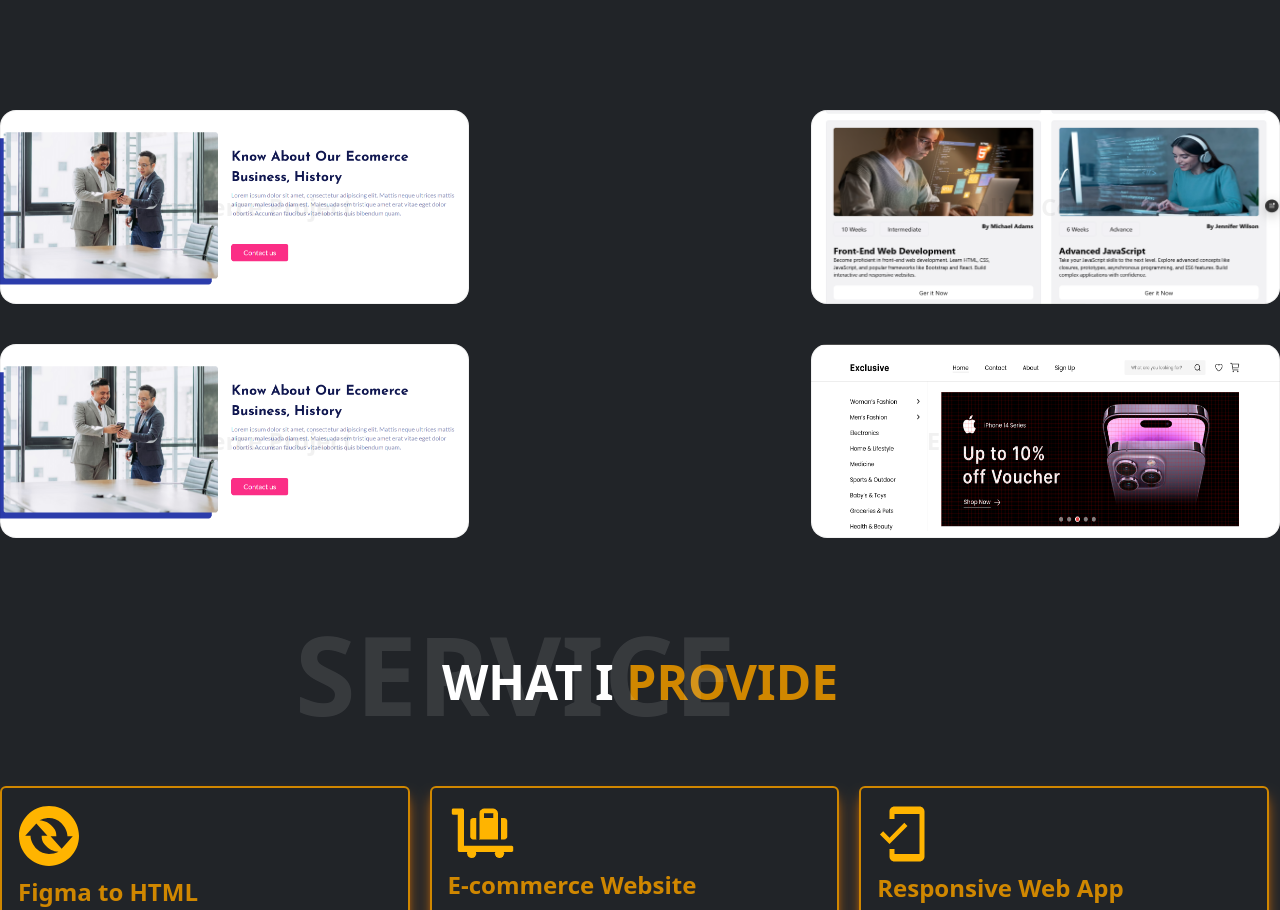
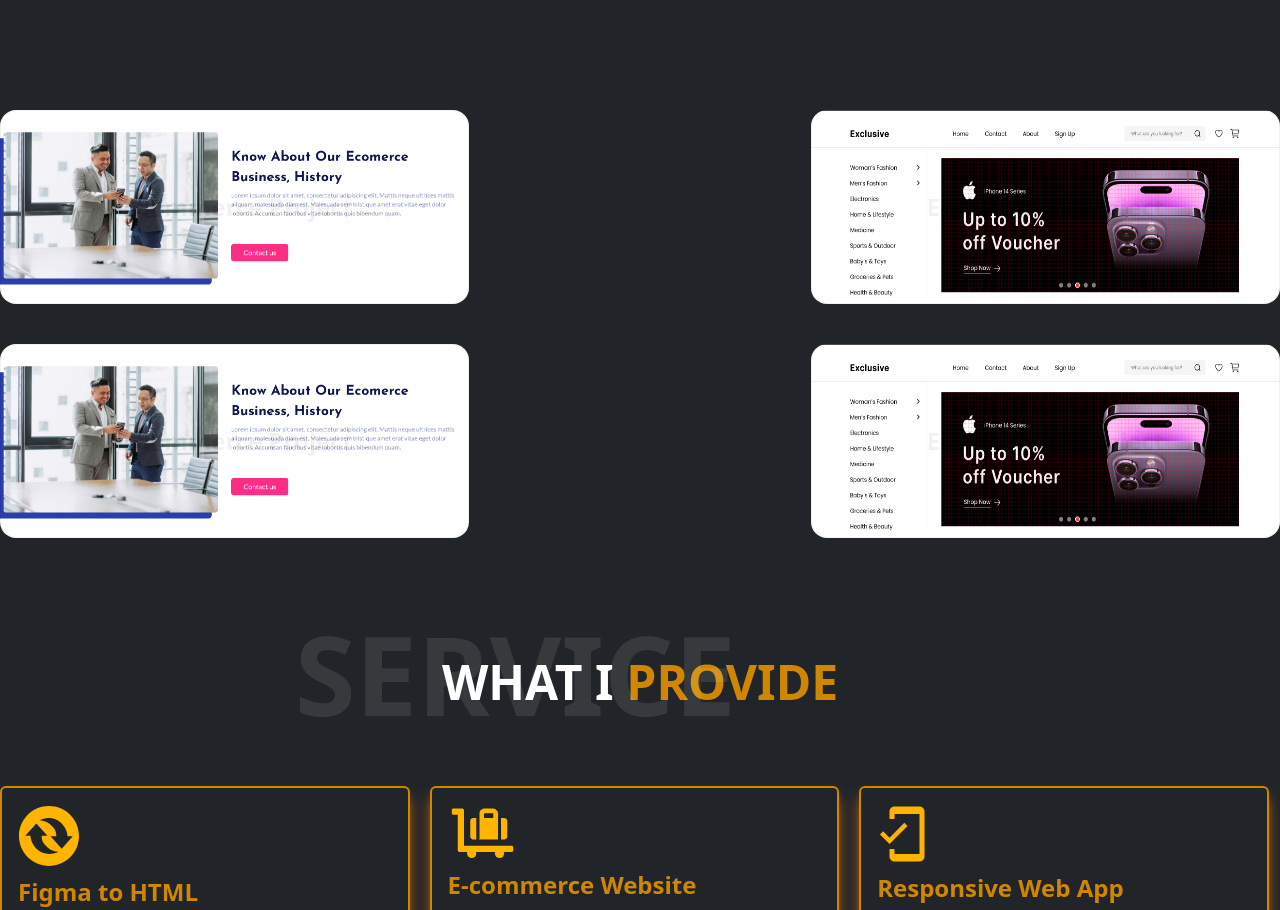
Before and after one commit to AnasAhmedFND/My-Portfolio, a React (Vite) app: page / in a window 1280 px wide. Shown: the part 2774-3684 px from the top of the page. Built offline with nearby package versions, Linux system fonts and the light colour scheme.

Commit message:
change online cource project

```diff
--- a/src/Components/Portfolio/Portfolio.jsx
+++ b/src/Components/Portfolio/Portfolio.jsx
@@ -21,10 +21,10 @@ const Portfolio = () => {
           </div>
           </a>
 
-          <a href="https://router-bjpk.vercel.app/" target='_blanck' rel='noopener noopener'>
+          <a href="https://exclusive-e-commerce-lsil.vercel.app/" target='_blanck' rel='noopener noopener' >
           <div className="relative md:mt-0 mt-5 ">
-          <img className='md:w-[469px] md:h-[194px] rounded-2xl' src={Rutar} alt="" />
-          <h4 className='absolute -bottom-0 text-2xl font-bold -left-0 hover:bg-yellow-600 duration-700  border md:h-[194px] h-[148px] md:w-[469px] w-[344px] flex justify-center items-center  opacity-5 hover:opacity-90 rounded-2xl '>Online  Courses </h4>
+            <img className='md:w-[469px] md:h-[194px] h-[148px] rounded-2xl' src={Exclusive} alt="" />
+            <h4 className='absolute -bottom-0 text-2xl font-bold -left-0 hover:bg-yellow-600 duration-700 ease-in-out border md:h-[194px] h-[148px] md:w-[469px] w-[344px] flex justify-center items-center  opacity-5 hover:opacity-90 rounded-2xl '>E-commerce Project</h4>
           </div>
           </a>
 
```
